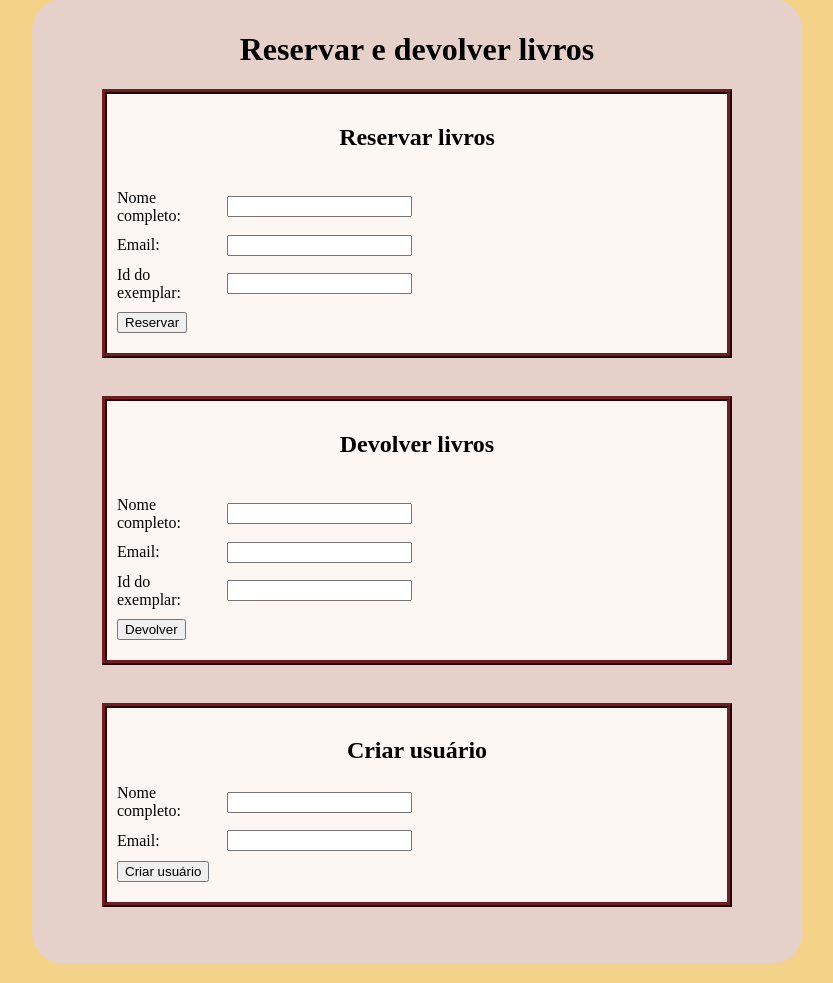
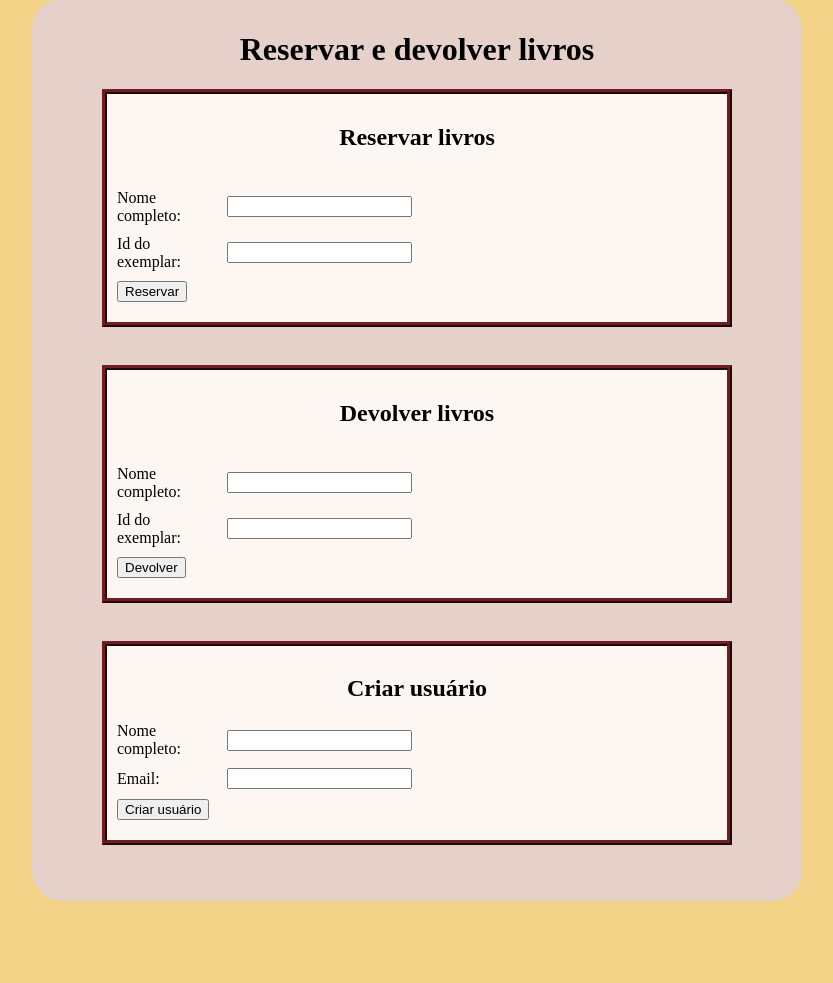
Before and after one commit to juliapongf/ProjetoWebDev, a Django app: page /biblioteca/pesquisa/ in a window 1280 px wide. Shown: the part 471-1454 px from the top of the page, without its empty margins (223-1056 px from the left). After the commit the page ends 1372 px from the top, so only its background shows below. Run offline with Django 5.2, Linux system fonts and the light colour scheme; some libraries are stand-ins or nearby versions.

Commit message:
Adição de mensagens de erro ou aviso  ao tentar remover uma reserva. Campo email retido dos forms de reserva.

```diff
--- a/ProjetoWebDev/Biblioteca/templates/Biblioteca/pesquisa.html
+++ b/ProjetoWebDev/Biblioteca/templates/Biblioteca/pesquisa.html
@@ -71,11 +71,6 @@
                     <label for="nome_completo">Nome completo:</label>
                     <input type="text" name="nome"><br>
                 </div>
-
-                <div class="form-field">
-                    <label for="email">Email:</label>
-                    <input type="email" name="email"><br>
-                </div>
                 <div class="form-field">
                     <label for="id_exemplar">Id do exemplar: </label>
                     <input type="number"  min="0" name="exemplar"><br>
@@ -101,11 +96,6 @@
                 <div class="form-field" >
                     <label for="nome_completo">Nome completo:</label>
                     <input type="text" name="nome"><br>
-                </div>
-
-                <div class="form-field">
-                    <label for="email">Email:</label>
-                    <input type="email" name="email"><br>
                 </div>
                 <div class="form-field">
                     <label for="id_exemplar">Id do exemplar: </label>
--- a/ProjetoWebDev/Biblioteca/views.py
+++ b/ProjetoWebDev/Biblioteca/views.py
@@ -195,16 +195,15 @@ def pesquisar(request):
 
 def criar_reserva(request):
     if request.method == "POST":
-        #usuario = Usuario.objects.get(nome__icontains=request.POST.get("nome"))
-        #exemplar = Exemplar.objects.get(id__icontains=request.POST.get("exemplar"))
-        # ---Tentar carregar usuario ---
+
+        # Tenta carregar usuário
         try:
             usuario = Usuario.objects.get(nome__icontains=request.POST.get("nome"))
         except Usuario.DoesNotExist:
             return render(request, "Biblioteca/partials/msg_error.html", {
                 "mensagem": "Usuário não encontrado."
             })
-        # --- TENTA CARREGAR EXEMPLAR ---
+        # Tenta carrega exemplar
         try:
             exemplar = Exemplar.objects.get(id__icontains=request.POST.get("exemplar"))
         except Exemplar.DoesNotExist:
@@ -212,19 +211,18 @@ def criar_reserva(request):
                 "mensagem": "Exemplar não encontrado."
             })
 
-        ####COLOCAR IF EXEMPLAR N DISPONIVEL
         if exemplar.disponivel == False:
             return render(request, "Biblioteca/partials/msg_error.html", {
                 "mensagem": "Exemplar não disponível."
             })
 
-        # --- VERIFICA SE JÁ TEM RESERVA ---
+        # Verifica se já tem reserva
         if Reserva.objects.filter(exemplar=exemplar).exists():
             return render(request, "Biblioteca/partials/msg_warning.html", {
                 "mensagem": "Esta reserva já foi realizada."
             })
 
-        # --- CRIA A RESERVA ---
+        # Cria a reserva
         reserva = Reserva(usuario=usuario, exemplar=exemplar)
         reserva.save()
         exemplar.disponivel = False
@@ -248,14 +246,27 @@ def remover_reserva(request):
 
             exemplar_id = parsed.get("exemplar_id", [None])[0]
 
+            # Tenta pegar nome do usuário
+            nome = parsed.get("nome", [None])[0]
+
             if not exemplar_id:
-                return HttpResponse("ID do exemplar não informado", status=400)
+                return render(request, "Biblioteca/partials/msg_warning.html", {
+                "mensagem": "ID do exemplar não informado."
+                })
+            if not nome:
+                return render(request, "Biblioteca/partials/msg_warning.html", {
+                "mensagem": "Nome do usuário não informado."
+                })
 
             # Pega o exemplar
             exemplar = Exemplar.objects.get(id=exemplar_id)
 
-            # Verifica se ele tem reserva
-            reserva = Reserva.objects.get(exemplar=exemplar)
+            # Verfica usuário
+            usuario = Usuario.objects.get(nome=nome)
+
+            # Verifica se o usuário tem reserva
+            reserva = Reserva.objects.get(exemplar=exemplar, usuario__nome=nome)
+
 
             # Remove a reserva
             reserva.delete()
@@ -272,12 +283,21 @@ def remover_reserva(request):
             })
 
         except Exemplar.DoesNotExist:
-            return HttpResponse("Exemplar não encontrado", status=404)
+            return render(request, "Biblioteca/partials/msg_error.html", {
+                "mensagem": "Exemplar não encontrado."
+            })
+        except Usuario.DoesNotExist:
+            return render(request, "Biblioteca/partials/msg_error.html", {
+                "mensagem": "Usuário não cadastrado."
+            })
+
 
         except Reserva.DoesNotExist:
-            return HttpResponse("Nenhuma reserva encontrada para este exemplar", status=404)
+            return render(request, "Biblioteca/partials/msg_error.html", {
+                "mensagem": "Reserva não encontrada."
+            })
 
-    return HttpResponse("Método inválido", status=405)
+    return HttpResponse("NADA FOI REMOVIDO", status=405)
 
 def criar_usuario(request):
     if request.method == "POST":
```
Also changed, not shown: ProjetoWebDev/db.sqlite3.
